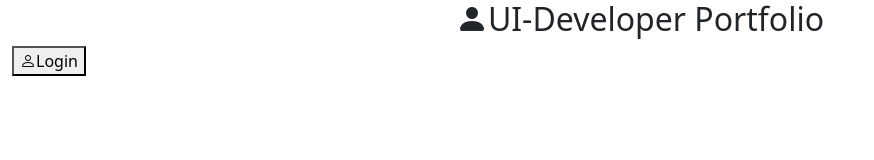
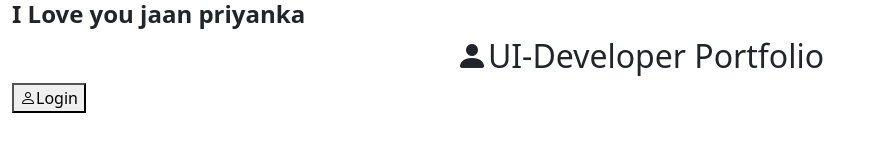
Before and after one commit to Satyaa1997/UI-Developer, a plain HTML site: page index.html in a window 1280 px wide. Shown: the whole page, without its empty margins (0-874 px from the left). Drawn offline with nearby package versions, Linux system fonts and the light colour scheme.

Commit message:
Update index.html
h1 add

```diff
--- a/index.html
+++ b/index.html
@@ -9,6 +9,7 @@
     <title>Document</title>
 </head>
 <body class="container-fluid">
+    <h1 class="fw-bold fs-4">I Love you jaan priyanka</h1>
     <h2 class="bi bi-person-fill text-center">UI-Developer Portfolio</h2>
     <button class="bi bi-person">Login</button>
 </body>
```
